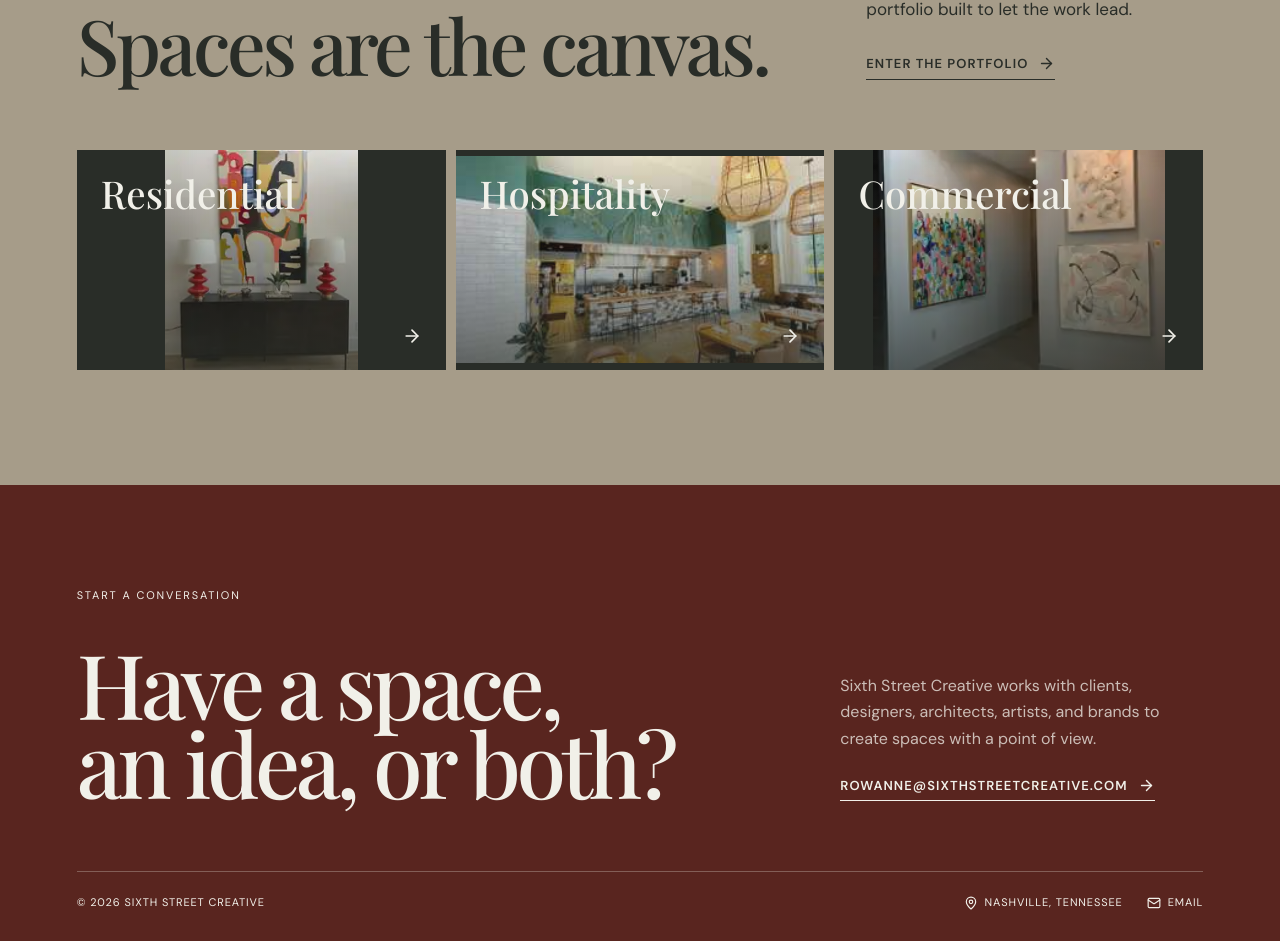
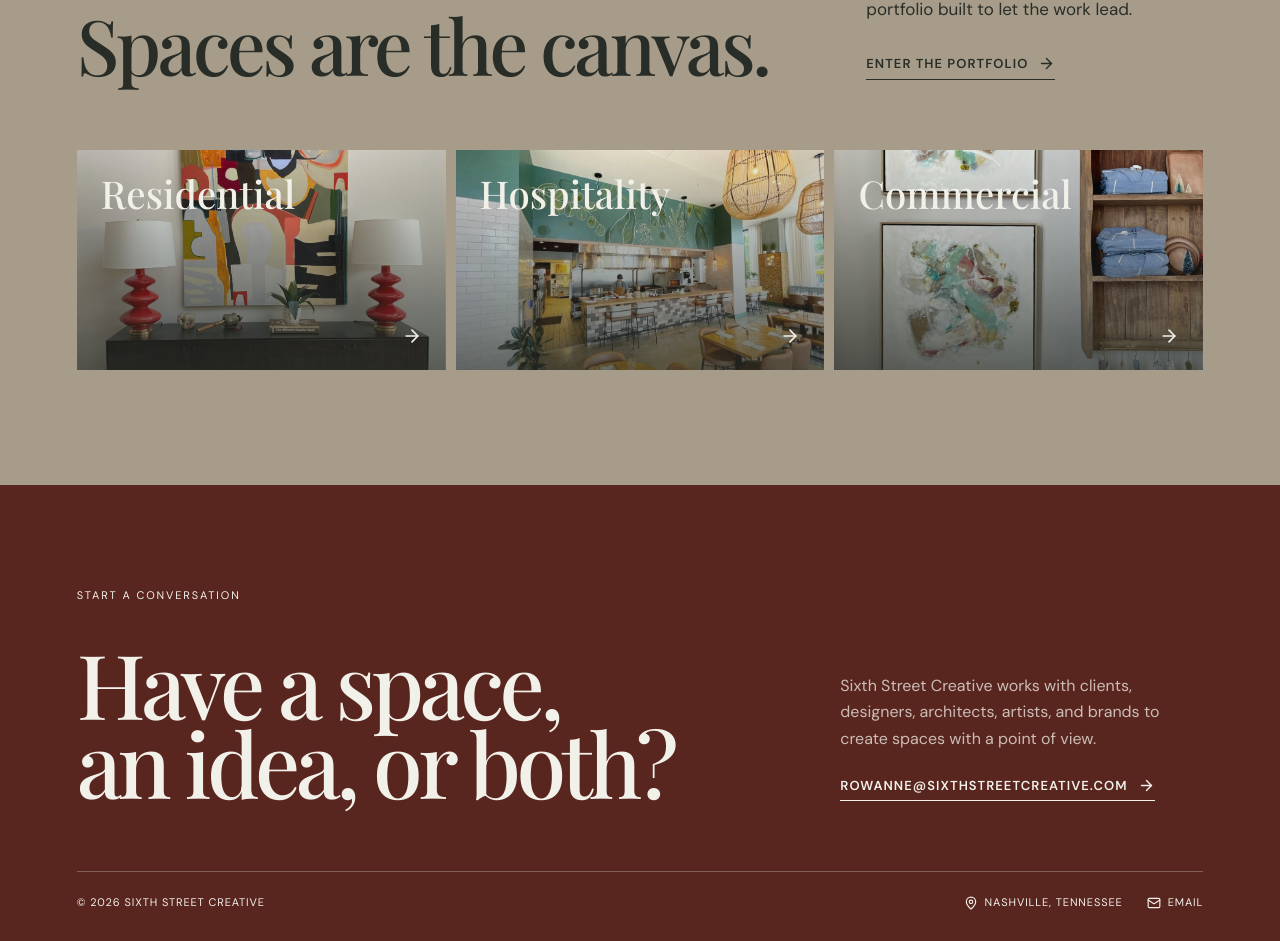
Before and after one commit to Melvinator32/blank-canvas-joy-595, a React (Vite) app in the folder artifacts/sixth-street-creative/: page / in a window 1280 px wide. Shown: the part 4186-5127 px from the top of the page. Built offline with nearby package versions, Linux system fonts and the light colour scheme; a web font is replaced by a local one.

Commit message:
Stop stretching low-resolution feature thumbnails

```diff
--- a/artifacts/sixth-street-creative/src/photo.css
+++ b/artifacts/sixth-street-creative/src/photo.css
@@ -16,21 +16,9 @@
 
 .category-card-photo {
   background-color: var(--slate);
-  background-size: 100% 100%, contain !important;
+  background-size: 100% 100%, cover !important;
   background-position: center, center !important;
   background-repeat: no-repeat, no-repeat !important;
-}
-
-.category-card-photo.jade {
-  background-image: linear-gradient(180deg, rgba(41,45,40,.02), rgba(41,45,40,.74)), url('/images/portfolio/residential-feature.webp') !important;
-}
-
-.category-card-photo.clay {
-  background-image: linear-gradient(180deg, rgba(41,45,40,.02), rgba(41,45,40,.74)), url('/images/portfolio/hospitality-feature.jpg') !important;
-}
-
-.category-card-photo.kelp {
-  background-image: linear-gradient(180deg, rgba(41,45,40,.02), rgba(41,45,40,.74)), url('/images/portfolio/commercial-feature.webp') !important;
 }
 
 .portfolio-image-grid {
```
